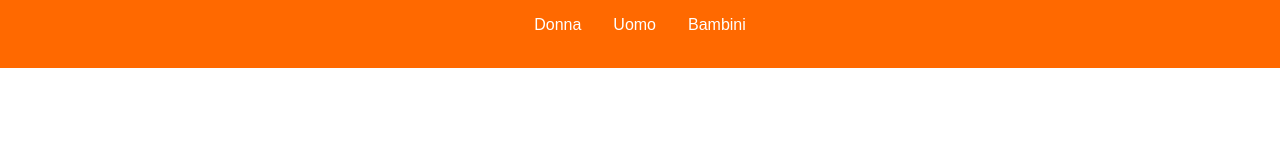
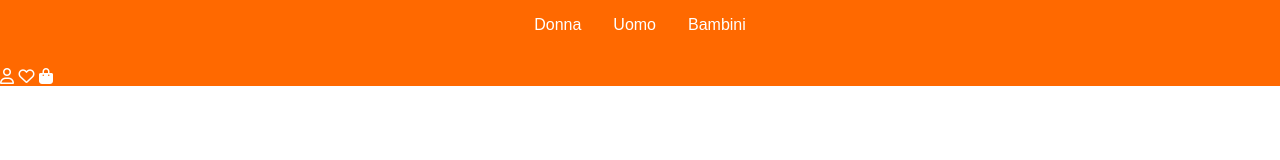
Before and after one commit to DarioEsposito89/html-css-boolando, a plain HTML site: page index.html in a window 1280 px wide. Drawn offline with Linux system fonts and the light colour scheme.

Commit message:
inserite icone in html

```diff
--- a/index.html
+++ b/index.html
@@ -24,7 +24,9 @@
                 </div>
 
                 <div class="icon">
-
+                    <i class="fa-regular fa-user" style="color: #ffffff;"></i>
+                    <i class="fa-regular fa-heart" style="color: #ffffff;"></i>
+                    <i class="fa-solid fa-bag-shopping" style="color: #ffffff;"></i>
                 </div>
               </nav>
         </nav>
```
